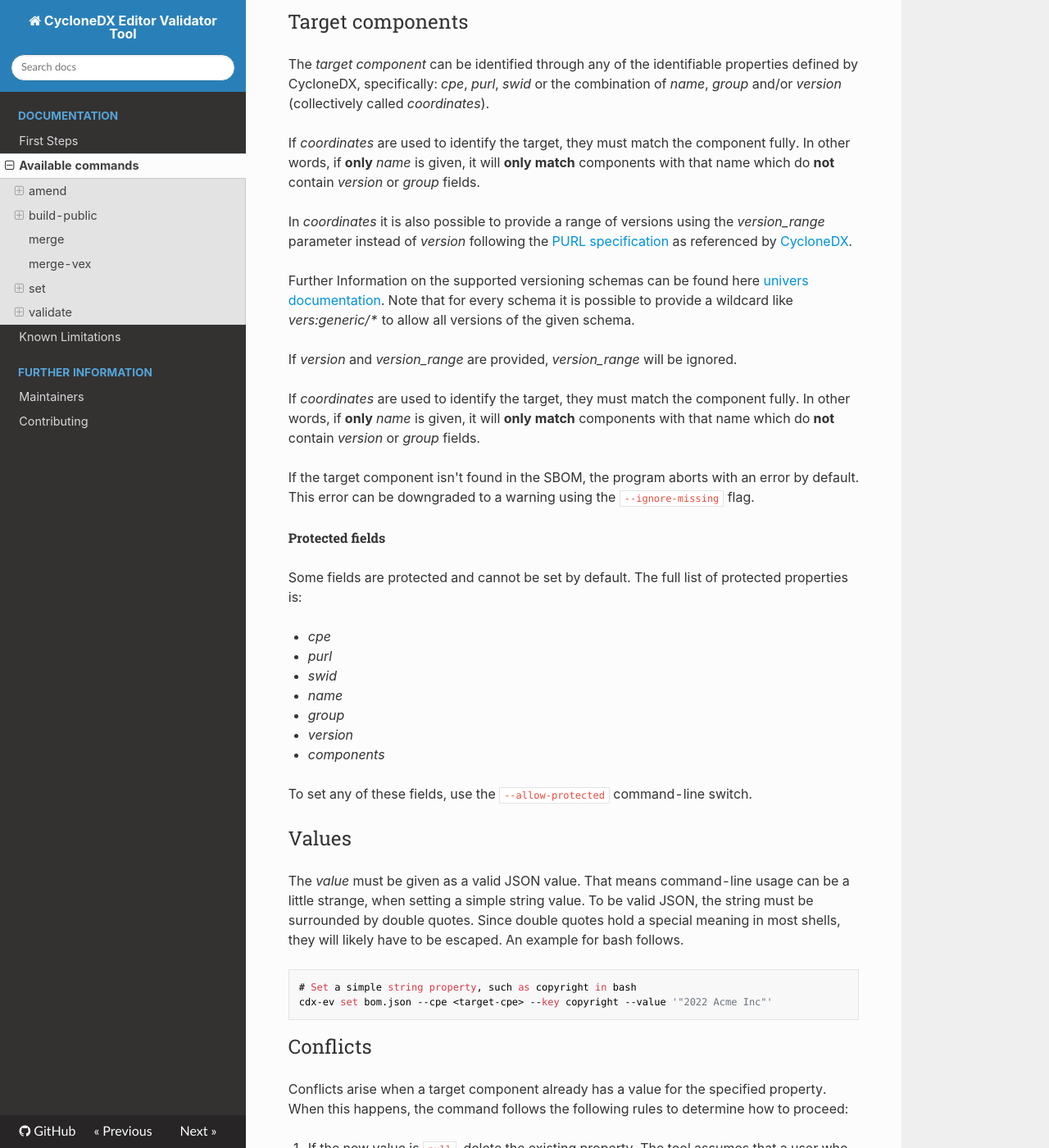
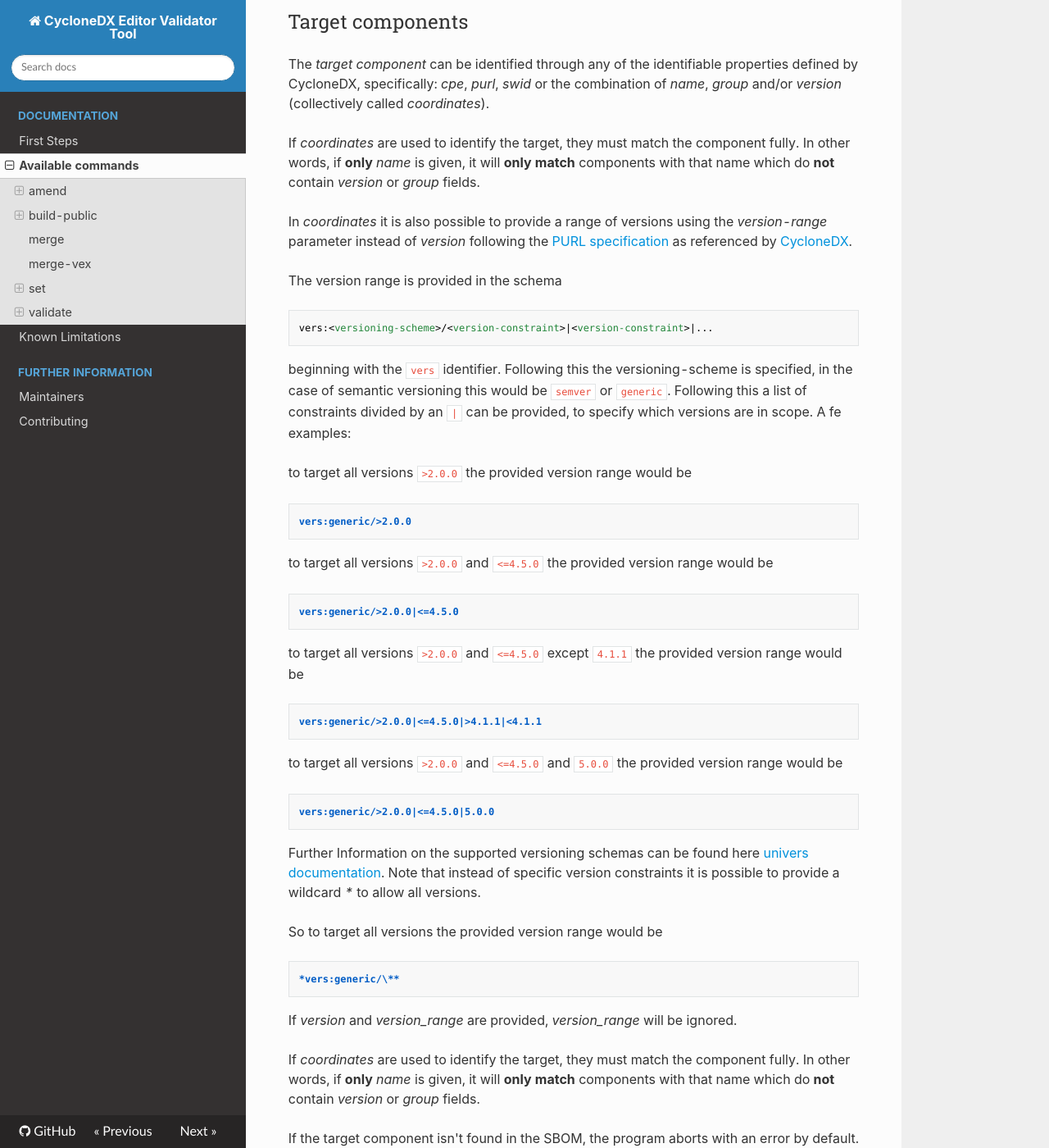
Before and after one commit to Festo-se/cyclonedx-editor-validator, an MkDocs documentation site: the page built from docs/available_commands.md, in a window 1280 px wide and 1400 px high, scrolled down 6057 px. Shown: the whole window at 82% size. Built offline with MkDocs 1.6.1, drawn with Linux system fonts in a browser that asks for light colours; nearby versions of some CDN libraries; some web fonts are replaced; some of the changed text lies outside the part shown.

Commit message:
docs: added examples and explanantion

```diff
--- a/docs/available_commands.md
+++ b/docs/available_commands.md
@@ -211,9 +211,36 @@ The *target component* can be identified through any of the identifiable propert
 
 If *coordinates* are used to identify the target, they must match the component fully. In other words, if __only__ *name* is given, it will __only match__ components with that name which do __not__ contain *version* or *group* fields.
 
-In *coordinates* it is also possible to provide a range of versions using the *version_range* parameter instead of *version* following the [PURL specification](https://github.com/package-url/purl-spec/blob/version-range-spec/VERSION-RANGE-SPEC.rst) as referenced by [CycloneDX](https://cyclonedx.org/docs/1.6/json/#vulnerabilities_items_affects_items_versions_items_range).
+In *coordinates* it is also possible to provide a range of versions using the *version-range* parameter instead of *version* following the [PURL specification](https://github.com/package-url/purl-spec/blob/version-range-spec/VERSION-RANGE-SPEC.rst) as referenced by [CycloneDX](https://cyclonedx.org/docs/1.6/json/#vulnerabilities_items_affects_items_versions_items_range).
 
-Further Information on the supported versioning schemas can be found here [univers documentation](https://pypi.org/project/univers/). Note that for every schema it is possible to provide a wildcard like *vers:generic/\** to allow all versions of the given schema.
+The version range is provided in the schema
+
+    vers:<versioning-scheme>/<version-constraint>|<version-constraint>|...
+
+beginning with the ``vers`` identifier. Following this the versioning-scheme is specified, in the case of semantic versioning this would be ``semver`` or ``generic``. Following this a list of constraints divided by an ``|`` can be provided, to specify which versions are in scope.
+A fe examples:
+
+to target all versions ``>2.0.0`` the provided version range would be
+
+    vers:generic/>2.0.0
+
+to target all versions ``>2.0.0`` and ``<=4.5.0`` the provided version range would be
+
+    vers:generic/>2.0.0|<=4.5.0
+
+to target all versions ``>2.0.0`` and ``<=4.5.0`` except ``4.1.1`` the provided version range would be
+
+    vers:generic/>2.0.0|<=4.5.0|>4.1.1|<4.1.1
+
+to target all versions ``>2.0.0`` and ``<=4.5.0`` and ``5.0.0`` the provided version range would be
+
+    vers:generic/>2.0.0|<=4.5.0|5.0.0
+
+Further Information on the supported versioning schemas can be found here [univers documentation](https://pypi.org/project/univers/). Note that instead of specific version constraints it is possible to provide a wildcard *\** to allow all versions.
+
+So to target all versions the provided version range would be
+
+    *vers:generic/\**
 
 If *version* and *version_range* are provided, *version_range* will be ignored.
 
@@ -241,6 +268,9 @@ The *value* must be given as a valid JSON value. That means command-line usage c
 
     # Set a simple string property, such as copyright in bash
     cdx-ev set bom.json --cpe <target-cpe> --key copyright --value '"2022 Acme Inc"'
+
+    # Set the copyright for all versions of the given component
+    cdx-ev set bom.json --group=org.acme --name=my_program --version-range vers:generic/* --key copyright --value '"Copyright 2024 Acme"'
 
 ### Conflicts
 
@@ -300,7 +330,7 @@ Example for the use of version ranges:
                 "group": "org.acme",
                 # It is possible to provide a version range
                 # the format must comply with the PURL specification for version ranges
-                "version_range": "vers:pypi/>=1.0.2|<2.0.0",
+                "version_range": "vers:generic/>=1.0.2|<2.0.0",
             },
                 "set": {"copyright": "1990 Acme Inc"},
         },
@@ -310,7 +340,7 @@ Example for the use of version ranges:
                 "group": "org.acme",
                 # It is also possible to provide a wildcard for the version
                 # if the version is set to "*" all versions of the specified schema are passed
-                "version_range": "vers:pypi/*",
+                "version_range": "vers:generic/*",
             },
                 "set": {"copyright": "1990 Acme Inc"},
         },
```
Also changed, not shown: other parts of docs/available_commands.md (+1 -1 lines), 3 other files.
